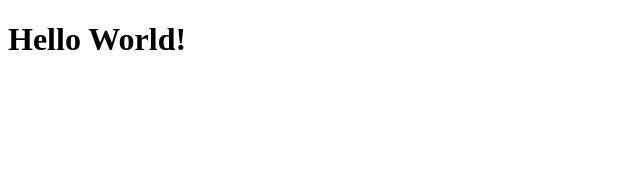
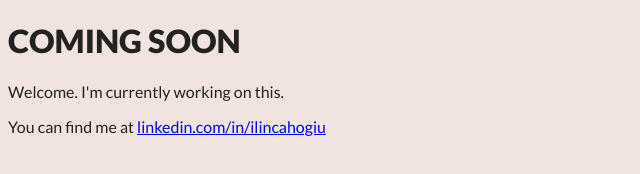
Before and after one commit to ilincahogiu/ilincahogiu.github.io, a plain HTML site: page index.html in a window 1280 px wide. Shown: the whole page, without its empty margins (0-640 px from the left). Drawn offline with Linux system fonts and the light colour scheme.

Commit message:
add styles.css

```diff
--- a/index.html
+++ b/index.html
@@ -3,9 +3,15 @@
 <head>
     <meta charset="UTF-8">
     <meta name="viewport" content="width=device-width, initial-scale=1.0">
-    <title>Document</title>
+    <title>Ilinca Hogiu</title>
+    <link rel="stylesheet" href="style.css">
+    <link rel="preconnect" href="https://fonts.googleapis.com">
+    <link rel="preconnect" href="https://fonts.gstatic.com" crossorigin>
+    <link href="https://fonts.googleapis.com/css2?family=Lato:ital,wght@0,100;0,300;0,400;0,700;0,900;1,100;1,300;1,400;1,700;1,900&display=swap" rel="stylesheet">
 </head>
 <body>
-    <h1>Hello World!</h1>
+    <h1 class="comingsoon">COMING SOON</h1>
+    <p class="para">Welcome. I'm currently working on this.</p>
+    <p class="para">You can find me at <a href="https://www.linkedin.com/in/ilincahogiu/">linkedin.com/in/ilincahogiu</a></p>
 </body>
 </html>
--- /dev/null
+++ b/style.css
@@ -0,0 +1,16 @@
+body {
+    background-color: rgb(241,228,222);
+    color: #222222;
+}
+
+.comingsoon {
+    font-family: "Lato", sans-serif;
+    font-weight: 900;
+    font-style: normal;
+  }
+
+.para {
+    font-family: "Lato", sans-serif;
+    font-weight: 400;
+    font-style: normal;
+    }
```
